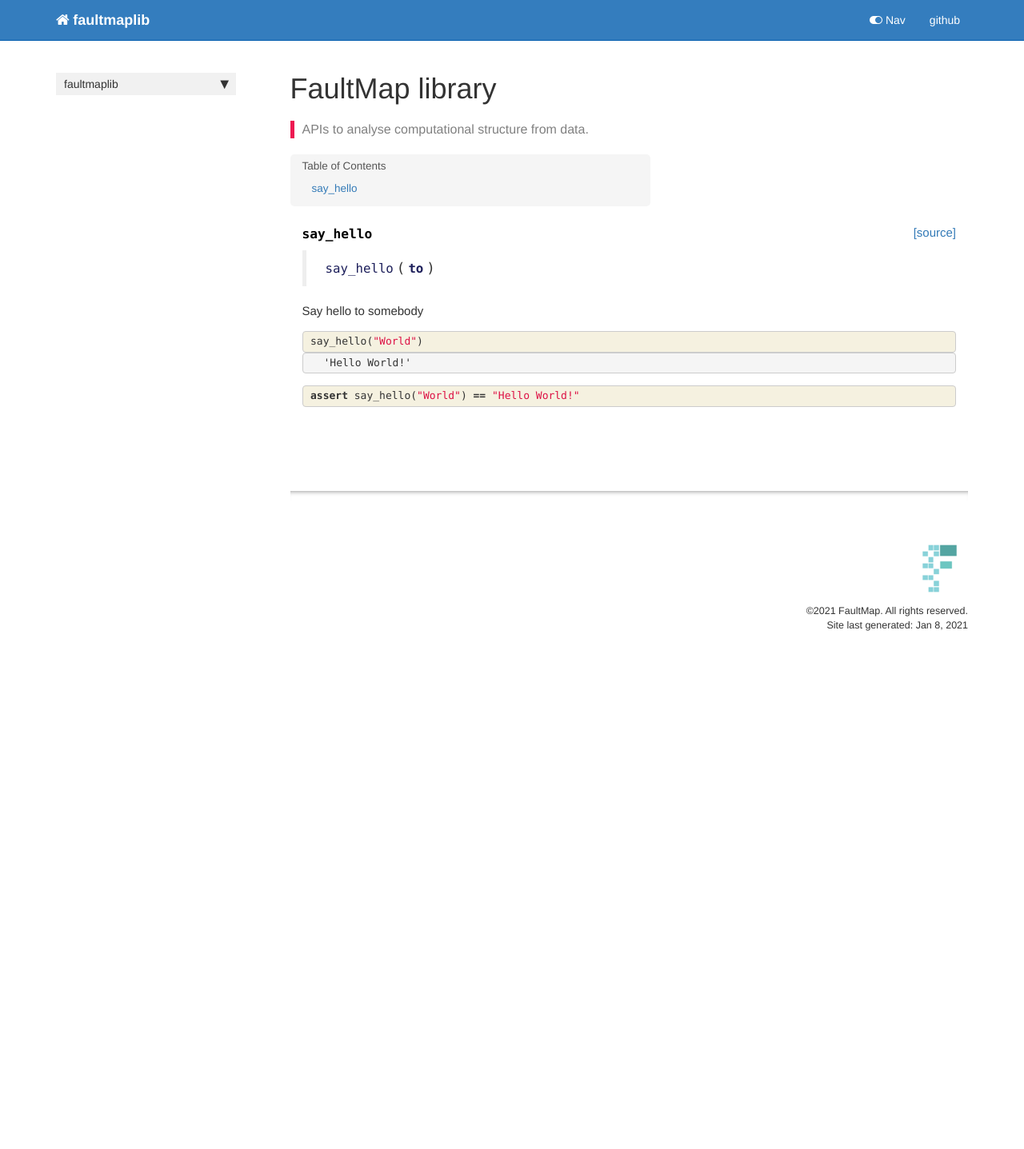
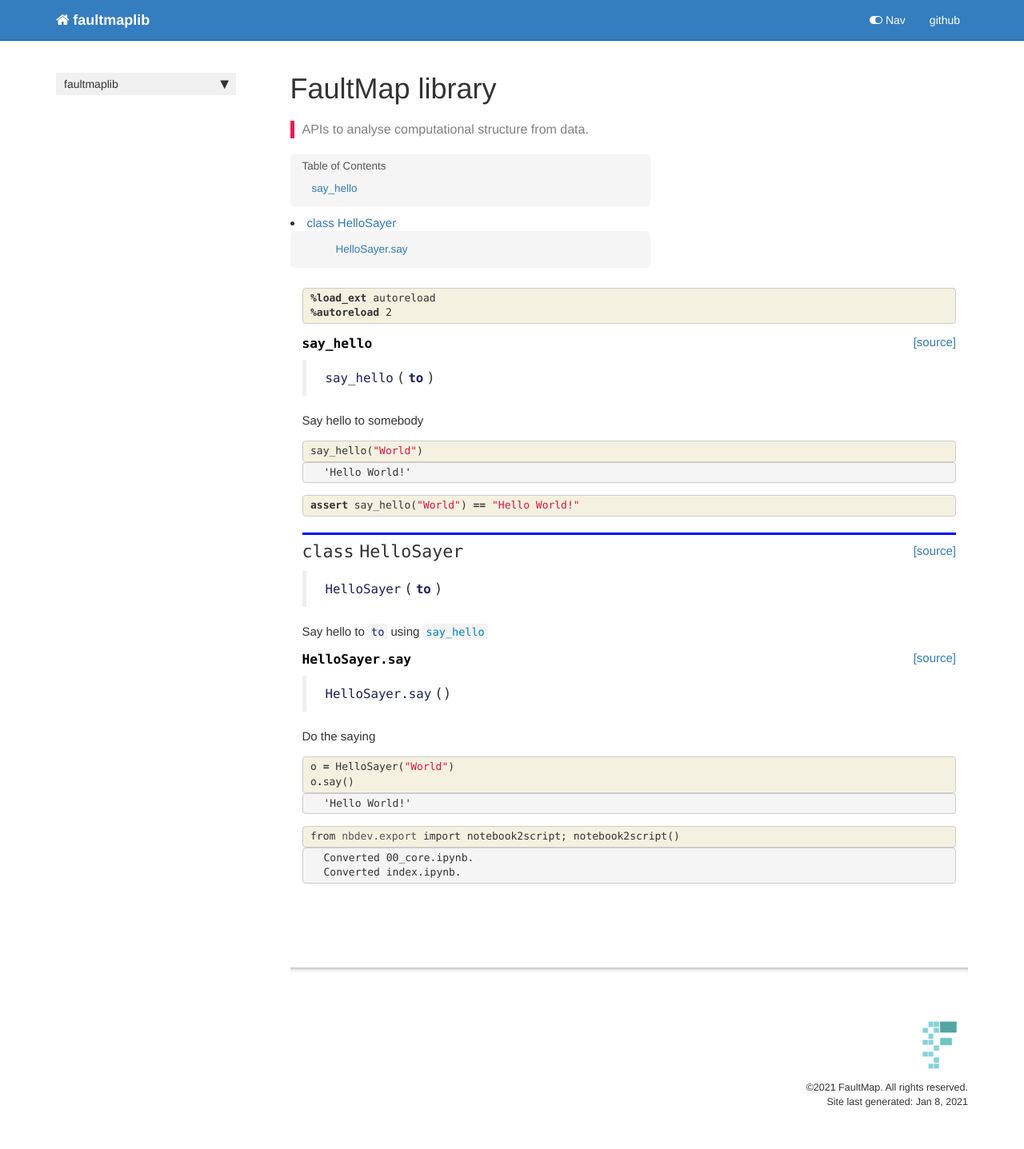
Before and after one commit to faultmap/faultmaplib, a Jekyll site: the page built from docs/core.html, in a window 1280 px wide. Shown: the whole page at 80% size. Built offline with Jekyll 4.4.1, drawn with Linux system fonts in a browser that asks for light colours; nearby versions of some CDN libraries; comment, search, counter and statistics services are not loaded; before the commit the page ends 900 px from its top, so only the background shows below that.

Commit message:
Adds first requirement for testing purposes

```diff
--- a/docs/core.html
+++ b/docs/core.html
@@ -25,6 +25,24 @@
     {% raw %}
 
 <div class="cell border-box-sizing code_cell rendered">
+
+</div>
+    {% endraw %}
+
+    {% raw %}
+
+<div class="cell border-box-sizing code_cell rendered">
+<div class="input">
+
+<div class="inner_cell">
+    <div class="input_area">
+<div class=" highlight hl-ipython3"><pre><span></span><span class="o">%</span><span class="k">load_ext</span> autoreload
+<span class="o">%</span><span class="k">autoreload</span> 2
+</pre></div>
+
+    </div>
+</div>
+</div>
 
 </div>
     {% endraw %}
@@ -111,4 +129,127 @@
 </div>
     {% endraw %}
 
+    {% raw %}
+
+<div class="cell border-box-sizing code_cell rendered">
+
+<div class="output_wrapper">
+<div class="output">
+
+<div class="output_area">
+
+
+<div class="output_markdown rendered_html output_subarea ">
+<h2 id="HelloSayer" class="doc_header"><code>class</code> <code>HelloSayer</code><a href="https://github.com/faultmap/faultmaplib/tree/master/faultmaplib/core.py#L11" class="source_link" style="float:right">[source]</a></h2><blockquote><p><code>HelloSayer</code>(<strong><code>to</code></strong>)</p>
+</blockquote>
+<p>Say hello to <code>to</code> using <a href="/faultmaplib/core.html#say_hello"><code>say_hello</code></a></p>
+
 </div>
+
+</div>
+
+</div>
+</div>
+
+</div>
+    {% endraw %}
+
+    {% raw %}
+
+<div class="cell border-box-sizing code_cell rendered">
+
+</div>
+    {% endraw %}
+
+    {% raw %}
+
+<div class="cell border-box-sizing code_cell rendered">
+
+<div class="output_wrapper">
+<div class="output">
+
+<div class="output_area">
+
+
+<div class="output_markdown rendered_html output_subarea ">
+<h4 id="HelloSayer.say" class="doc_header"><code>HelloSayer.say</code><a href="https://github.com/faultmap/faultmaplib/tree/master/faultmaplib/core.py#L15" class="source_link" style="float:right">[source]</a></h4><blockquote><p><code>HelloSayer.say</code>()</p>
+</blockquote>
+<p>Do the saying</p>
+
+</div>
+
+</div>
+
+</div>
+</div>
+
+</div>
+    {% endraw %}
+
+    {% raw %}
+
+<div class="cell border-box-sizing code_cell rendered">
+<div class="input">
+
+<div class="inner_cell">
+    <div class="input_area">
+<div class=" highlight hl-ipython3"><pre><span></span><span class="n">o</span> <span class="o">=</span> <span class="n">HelloSayer</span><span class="p">(</span><span class="s2">&quot;World&quot;</span><span class="p">)</span>
+<span class="n">o</span><span class="o">.</span><span class="n">say</span><span class="p">()</span>
+</pre></div>
+
+    </div>
+</div>
+</div>
+
+<div class="output_wrapper">
+<div class="output">
+
+<div class="output_area">
+
+
+
+<div class="output_text output_subarea output_execute_result">
+<pre>&#39;Hello World!&#39;</pre>
+</div>
+
+</div>
+
+</div>
+</div>
+
+</div>
+    {% endraw %}
+
+    {% raw %}
+
+<div class="cell border-box-sizing code_cell rendered">
+<div class="input">
+
+<div class="inner_cell">
+    <div class="input_area">
+<div class=" highlight hl-ipython3"><pre><span></span><span class="kn">from</span> <span class="nn">nbdev.export</span> <span class="kn">import</span> <span class="n">notebook2script</span><span class="p">;</span> <span class="n">notebook2script</span><span class="p">()</span>
+</pre></div>
+
+    </div>
+</div>
+</div>
+
+<div class="output_wrapper">
+<div class="output">
+
+<div class="output_area">
+
+<div class="output_subarea output_stream output_stdout output_text">
+<pre>Converted 00_core.ipynb.
+Converted index.ipynb.
+</pre>
+</div>
+</div>
+
+</div>
+</div>
+
+</div>
+    {% endraw %}
+
+</div>
--- a/faultmaplib/_nbdev.py
+++ b/faultmaplib/_nbdev.py
@@ -2,7 +2,8 @@
 
 __all__ = ["index", "modules", "custom_doc_links", "git_url"]
 
-index = {"say_hello": "00_core.ipynb"}
+index = {"say_hello": "00_core.ipynb",
+         "HelloSayer": "00_core.ipynb"}
 
 modules = ["core.py"]
 
```
Also changed, not shown: faultmaplib/core.py (+10 -1 lines), 2 other files.
